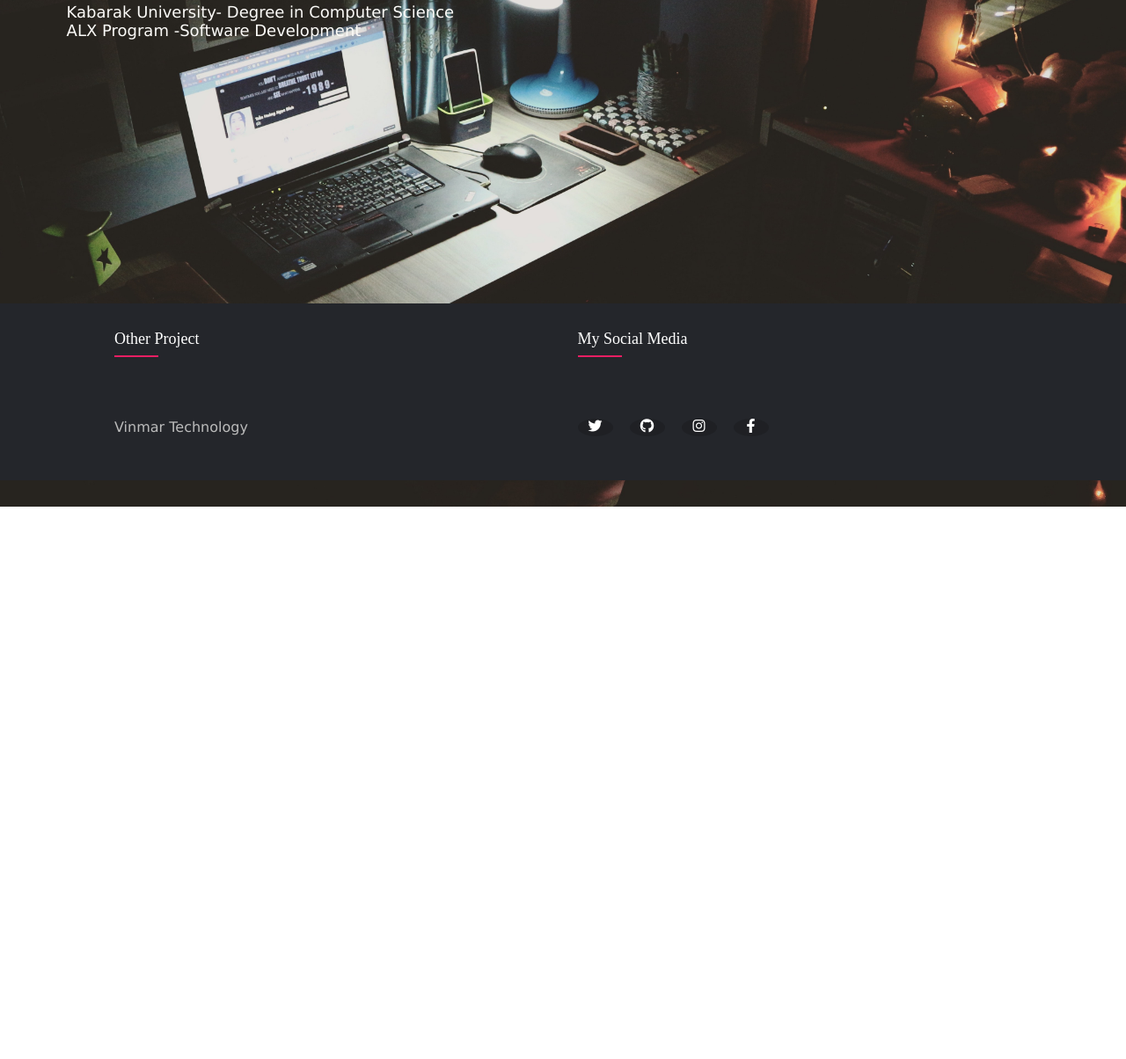
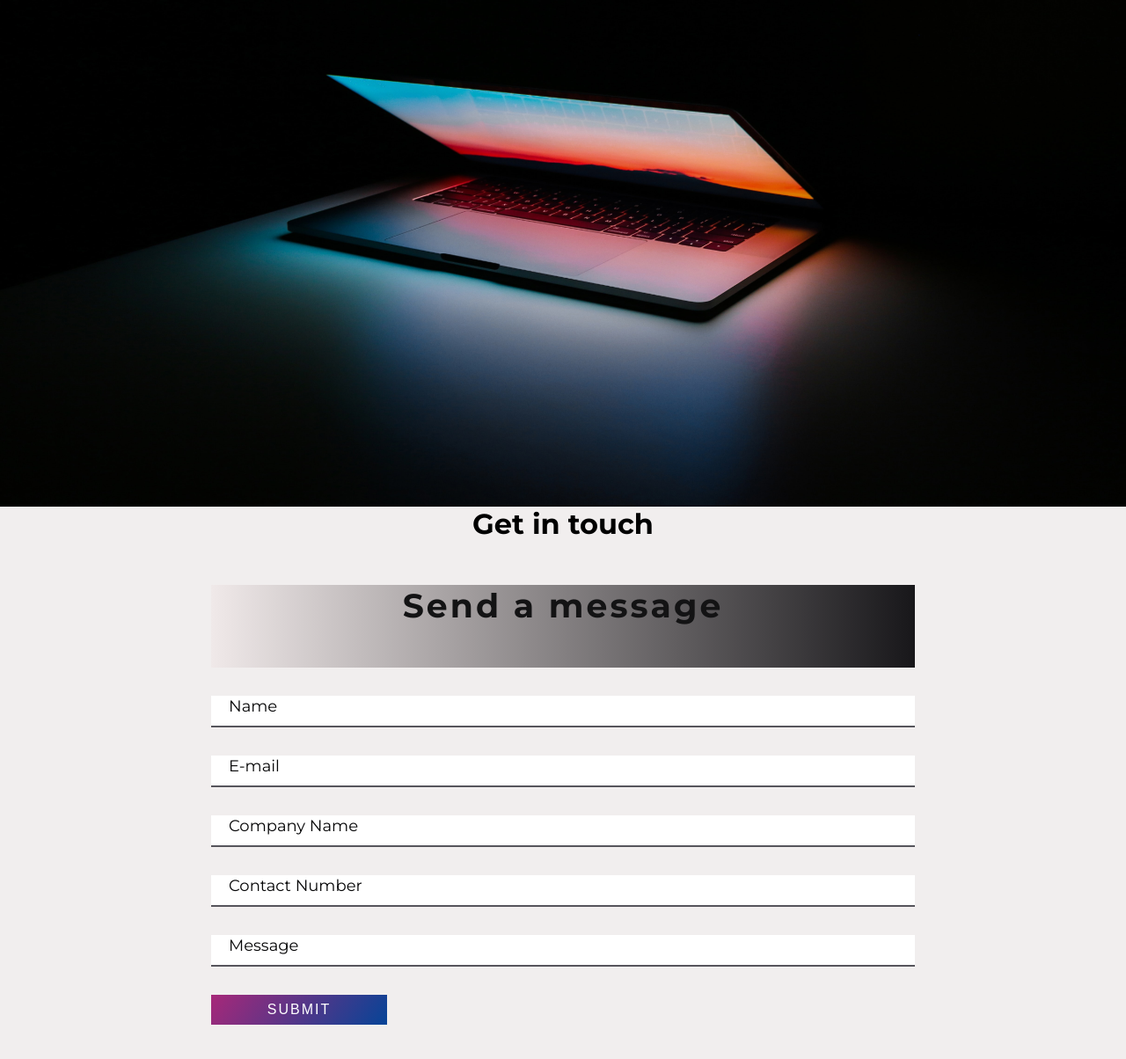
Before and after one commit to marshvin/My-portfolio-website, a plain HTML site: page thisisme.html in a window 1280 px wide. Shown: the part 224-1428 px from the top of the page at 88% size. Before the commit the page ends 800 px from the top, so only its background shows below. Drawn offline with Linux system fonts and the light colour scheme.

Commit message:
Added get in touch page

```diff
--- a/styles.css
+++ b/styles.css
@@ -1,127 +1,126 @@
-body{
-    background-image: url(pexels-bich-tran-669996.jpg);
+@import url('https://fonts.googleapis.com/css?family=Montserrat:400,700&display=swap');
+
+@font-face {
+  font-family: Bebas;
+  src: url('../fonts/BebasKai-Regular.otf');
+}
+* {
+	padding: 0;
+	margin: 0;
+	box-sizing: border-box;
+  }
+
+  html,
+  body {
+	width: 100%;
+	height: 100%;
+	color: #fff;
+	background-color: #000;
+	font-family: Montserrat, Arial, Helvetica, sans-serif;
+	font-weight: 700;
+  }
+
+.wrapper {
+	background-image: url(ales-nesetril-Im7lZjxeLhg-unsplash.jpg);
 	background-size: cover;
     background-repeat: no-repeat;
-}
-h1 {color: rgb(248, 248, 252);
-background-color: rgb(3, 3, 3);
-margin-bottom: 5%;
-height:  10%;
-
-font-style: normal;
-}
-
-h2{
-    font-style: normal;
-    color: rgb(235, 201, 5);
+	height: 100vh;
+	overflow-x: hidden;
+	overflow-y: auto;
 
 
   }
-p{ text-align: center;
-	font-family: 'Times New Roman', Times, serif;
-	margin-top: 0.5cm;
-    color: rgb(250, 249, 249);
-    font-size: 200%;
-    font-weight: 100;
+  .info{
+	background: rgb(241, 238, 238);
+	transform: translateZ(0) scale(1);
+	transition: 5ms;
+	z-index: 8;
+	justify-content: center;
+	height: 100vh;
+  }
+
+  .info,
+  .info p {
+	margin-bottom: 1rem;
+  }
+  .h1a{
+	color: aliceblue;
+	text-align: center;
+  }
+  .h1b{
+color: beige;
+  }
+  .h1c{
+	color: #000;
+	text-align: center;
+  }
+  .get-in-touch {
+	max-width: 800px;
+	margin: 50px auto;
+	position: relative;
 
   }
-ul{font-family: Verdana, Geneva, Tahoma, sans-serif;
-    color: rgb(252, 251, 248);
-font-size: large;
-}
-@import url('https://fonts.googleapis.com/css2?family=Poppins:wght@300;400;500;600;700&display=swap');
+  .get-in-touch .title {
+	text-align: center;
 
-*{
-	margin:0;
-	padding:0;
-	box-sizing: border-box;
-}
-.container{
-	max-width: 1170px;
-	margin:auto;
-}
-.row{
-	display: flex;
-	flex-wrap: wrap;
-}
-ul{
-	list-style: none;
-}
-.footer{
-	background-color: #24262b;
-    position: relative;
-	margin-top: 300px;
-align-items: baseline;
-   clear:both;
-}
-.footer-col{
-   width: 45%;
-   padding: 30 75px;
-}
-.footer-col h4{
-	font-size: 18px;
-	color: #ffffff;
-	text-transform: capitalize;
-	margin-bottom: 80px;
-	font-weight: 500;
-	position: relative;
-}
-.footer-col h4::before{
-	content: '';
-	position: absolute;
-	left:0;
-	bottom: -10px;
-	background-color: #e91e63;
-	height: 2px;
-	box-sizing: border-box;
-	width: 50px;
-}
-.footer-col ul li:not(:last-child){
-	margin-bottom: 0px;
-}
-.footer-col ul li a{
-	font-size: 16px;
-	text-transform: capitalize;
-	color: #ffffff;
-	text-decoration: none;
-	font-weight: 300;
-	color: #bbbbbb;
-	display: block;
-	transition: all 0.3s ease;
-}
-.footer-col ul li a:hover{
-	color: #ffffff;
-	padding-left: 8px;
-}
-.footer-col .social-links a{
-	display: inline-block;
-	height: 20px;
-	width: 40px;
-	background-color: rgba(12, 11, 11, 0.2);
-	margin:0 15px 20px 0;
-	text-align: center;
-	line-height: 40px;
-	border-radius: 50%;
-	color: #ffffff;
-	transition: all 0.5s ease;
-}
-.footer-col .social-links a:hover{
-	color: #24262b;
-	background-color: #ffffff;
+	letter-spacing: 3px;
+	font-size: 1cm;
+
+	padding-bottom: 48px;
+	color: #131314;
+	  background: #5543ca;
+	  background: -moz-linear-gradient(left,#e2dbda  0%,#0e0e11 100%) !important;
+	  background: -webkit-linear-gradient(left,#f8f4f4  0%,#19191b 100%) !important;
+	  background: linear-gradient(to right,#f0e9e9  0%,#18171a  100%) !important;
+
   }
 
-/*responsive*/
-@media(max-width: 767px){
-  .footer-col{
-    width: 50%;
-    margin-bottom: 30px;
+  .contact-form .form-field {
+	position: relative;
+	margin: 32px 0;
   }
+  .contact-form .input-text {
+	display: block;
+	width: 100%;
+	height: 36px;
+	border-width: 0 0 2px 0;
+	border-color: #56555c;
+	font-size: 18px;
+	line-height: 26px;
+	font-weight: 400;
   }
-@media(max-width: 574px){
-  .footer-col{
-    width: 100%;
+  .contact-form .input-text:focus {
+	outline: none;
   }
+  .contact-form .input-text:focus + .label,
+  .contact-form .input-text.not-empty + .label {
+	-webkit-transform: translateY(-24px);
+			transform: translateY(-24px);
   }
-.cont{
-	margin-left: 2cm;
+  .contact-form .label {
+	position: absolute;
+	left: 20px;
+	bottom: 11px;
+	font-size: 18px;
+	line-height: 26px;
+	font-weight: 400;
+	color: #060607;
+	cursor: text;
+	transition: -webkit-transform .2s ease-in-out;
+	transition: transform .2s ease-in-out;
+	transition: transform .2s ease-in-out,
+	-webkit-transform .2s ease-in-out;
   }
+  .contact-form .submit-btn {
+	display: inline-block;
+	background-color: #000;
+	 background-image: linear-gradient(125deg,#a72879,#064497);
+	color: #fff;
+	text-transform: uppercase;
+	letter-spacing: 2px;
+	font-size: 16px;
+	padding: 8px 16px;
+	border: none;
+	width:200px;
+	cursor: pointer;
+  }
--- a/thisisme.html
+++ b/thisisme.html
@@ -1,52 +1,45 @@
+<!DOCTYPE html>
 <html>
+    <head>
+        <link rel="stylesheet" href="styles.css" />
+        <title>vincentmarsh</title>
+    </head>
+    <body>
+        <div class="wrapper">
 
-    <link rel="stylesheet" href="styles.css">
-    <title>vincentmarsh</title>
-    <p>  Hi there, I am a Software Developer and passionate programmer from Kenya</p>
-    <br>
-    <div class="cont">
-        <h2> Qualifications</h2>
-        <ul>
-            <li> Computer sciences Student</li>
-           <li> Junior Software Developer</li>
-           <li>Full Stack web developer</li>
-        </ul>
-        <br>
-
-        <br>
-        <h2>Education</h2>
-
-        <ul>
-            <li>Kabarak University- Degree in Computer Science</li>
-           <li> ALX Program -Software Development</li>
-        </ul>
-
+            <h1 class="h1a">About me</h1>
+            <p1 class="h1b">Hello I am Software Developer and passionate programmer from Kenya.  </p1>
         </div>
-
-        <footer class="footer">
-            <link rel="stylesheet" href="https://cdnjs.cloudflare.com/ajax/libs/font-awesome/6.1.1/css/all.min.css">
-            <div class="container">
-                <div class="row">
-                    <div class="footer-col">
-                        <h4>Other Project</h4>
-                        <ul>
-                            <li><a href="#">Vinmar Technology</a></li>
-
-                        </ul>
+        <div class="info">
+            <h1 class="h1c"> Get in touch</h1>
+            <section class="get-in-touch">
+                <h1 class="title">Send a message</h1>
+                <form class="contact-form row">
+                   <div class="form-field col-lg-6">
+                      <input id="name" class="input-text js-input" type="text" required>
+                      <label class="label" for="name">Name</label>
                    </div>
-                    <div class="footer-col">
-                        <h4>My Social Media</h4>
-                        <div class="social-links">
-
-                            <a href="https://twitter.com/VinnyM_Kenya"><i class="fab fa-twitter"></i></a>
-                            <a href="https://github.com/marshvin"><i class="fab fa-github"></i></a>
-                            <a href="https://www.instagram.com/marsh_vin/"><i class="fab fa-instagram"></i></a>
-                            <a href="#"><i class="fab fa-facebook-f"></i></a>
+                   <div class="form-field col-lg-6 ">
+                      <input id="email" class="input-text js-input" type="email" required>
+                      <label class="label" for="email">E-mail</label>
                    </div>
+                   <div class="form-field col-lg-6 ">
+                      <input id="company" class="input-text js-input" type="text" required>
+                      <label class="label" for="company">Company Name</label>
                    </div>
+                    <div class="form-field col-lg-6 ">
+                      <input id="phone" class="input-text js-input" type="text" required>
+                      <label class="label" for="phone">Contact Number</label>
                    </div>
+                   <div class="form-field col-lg-12">
+                      <input id="message" class="input-text js-input" type="text" required>
+                      <label class="label" for="message">Message</label>
                    </div>
+                   <div class="form-field col-lg-12">
+                      <input class="submit-btn" type="submit" value="Submit">
                    </div>
-
-        </footer>
+                </form>
+             </section>
+        </div>
+    </body>
 </html>
```
Also changed, not shown: ales-nesetril-Im7lZjxeLhg-unsplash.jpg (added), index.js (added), thisisme.css (line endings or trailing spaces). Lines whose indentation alone changed are shown as unchanged.
